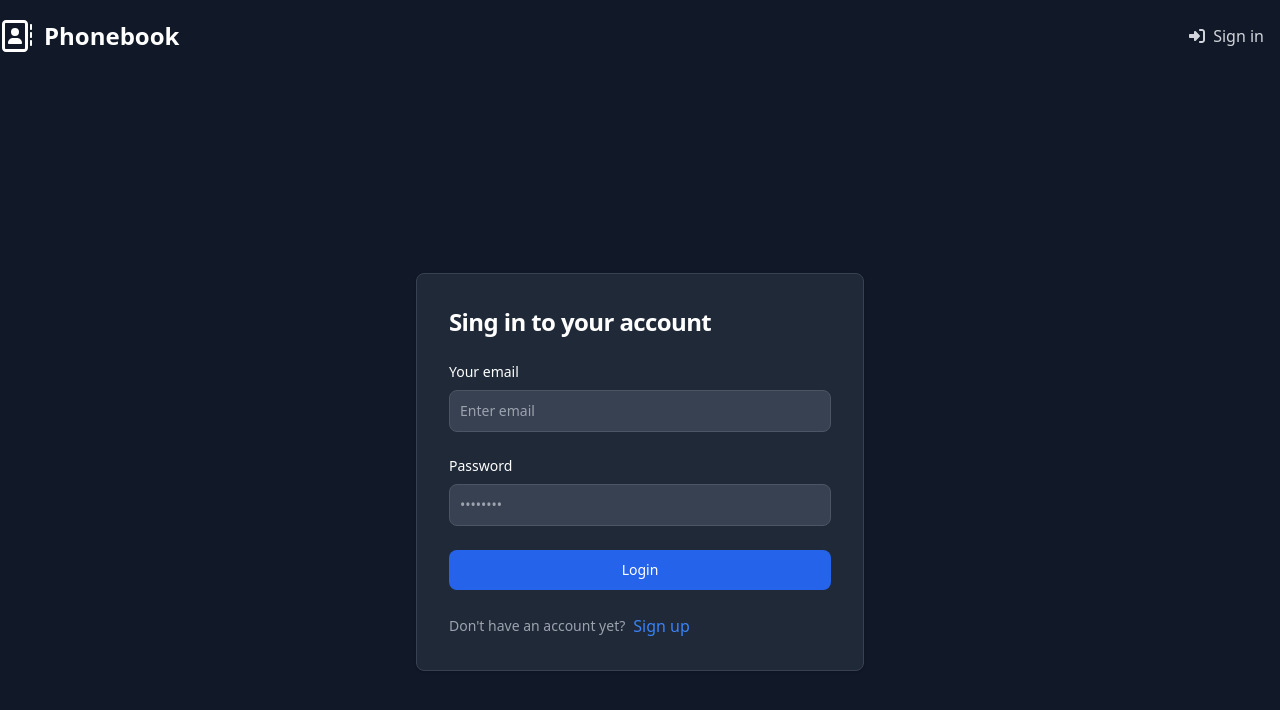
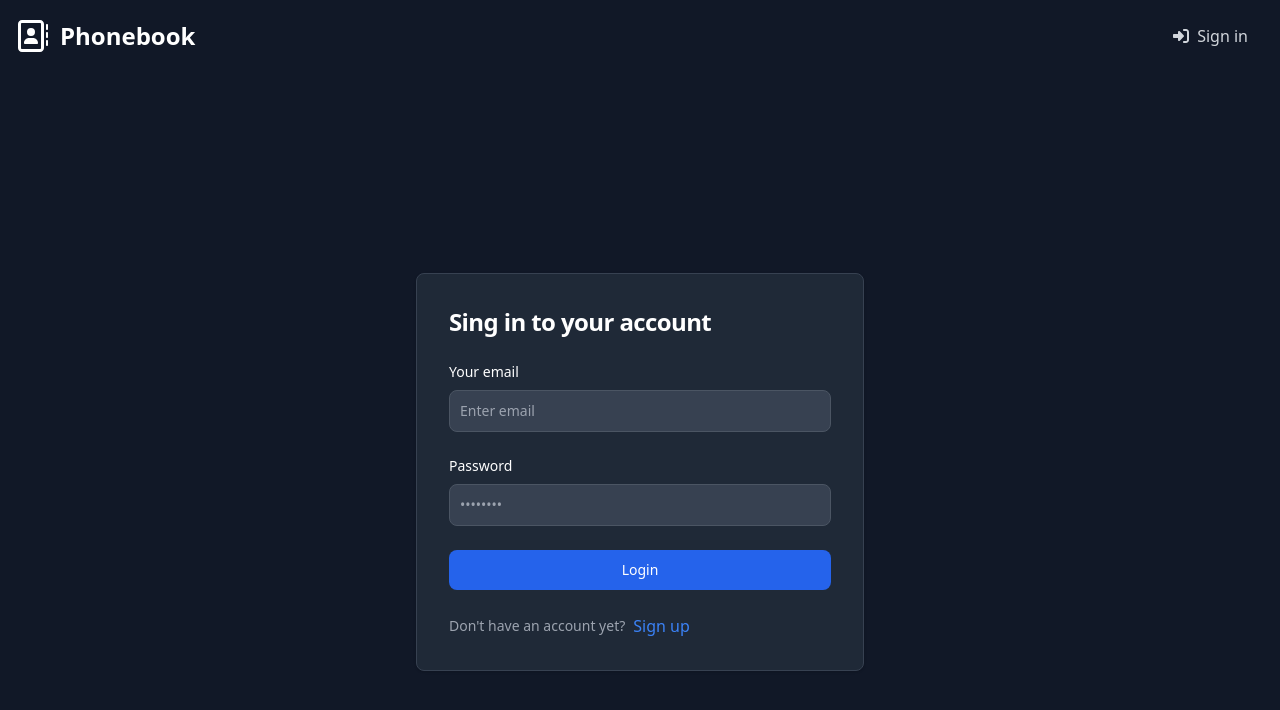
Before and after one commit to KJachimstal/phonebook, a React (Create React App) app: page /login in a window 1280 px wide. Shown: the top 710 px of the page. Built offline with nearby package versions, Linux system fonts and the light colour scheme.

Commit message:
Added styles to header

```diff
--- a/src/components/pages/Header.jsx
+++ b/src/components/pages/Header.jsx
@@ -1,10 +1,11 @@
 import { faAddressBook } from '@fortawesome/free-regular-svg-icons';
 import {
+  faBars,
   faRightFromBracket,
   faRightToBracket,
 } from '@fortawesome/free-solid-svg-icons';
 import { FontAwesomeIcon } from '@fortawesome/react-fontawesome';
-import React from 'react';
+import React, { useState } from 'react';
 import { useDispatch, useSelector } from 'react-redux';
 import { NavLink } from 'react-router-dom';
 import { selectCurrentUser, selectIsSignedIn } from 'redux/selectors';
@@ -14,14 +15,18 @@ const Header = () => {
   const dispatch = useDispatch();
   const isSignedIn = useSelector(selectIsSignedIn);
   const currentUser = useSelector(selectCurrentUser);
+  const [isHidden, setIsHidden] = useState(true);
 
   const handleSingOut = () => {
     dispatch(singOut());
   };
 
+  const handleClick = () => setIsHidden(state => !state);
+
   return (
-    <nav className="flex border-gray-200 bg-gray-900 container mx-auto">
-      <div className="flex flex-wrap items-center py-4">
+    <nav className="border-gray-200 bg-gray-900 container mx-auto">
+      <div className="flex">
+        <div className="flex flex-wrap items-center p-4">
           <NavLink to="/phonebook" className="flex items-center">
             <FontAwesomeIcon
               icon={faAddressBook}
@@ -32,7 +37,7 @@ const Header = () => {
             </span>
           </NavLink>
         </div>
-      <div className="flex ml-auto items-center py-4">
+        <div className="flex ml-auto items-center p-4">
           {!isSignedIn ? (
             <>
               <NavLink
@@ -45,6 +50,7 @@ const Header = () => {
             </>
           ) : (
             <>
+              <div className="hidden md:block">
                 <span className="mr-4 text-white font-semibold">
                   {currentUser.name}
                 </span>
@@ -55,8 +61,37 @@ const Header = () => {
                   <FontAwesomeIcon icon={faRightFromBracket} className="mr-2" />
                   Sign out
                 </button>
+              </div>
+              <div className="block md:hidden">
+                <button
+                  type="button"
+                  className="inline-flex items-center p-2 ml-3 text-sm rounded-lg focus:outline-none focus:ring-2 focus:ring-gray-600 text-gray-400 hover:bg-gray-700"
+                  onClick={handleClick}
+                >
+                  <FontAwesomeIcon icon={faBars} />
+                </button>
+              </div>
             </>
           )}
+        </div>
+      </div>
+      <div className={`${isHidden ? `hidden` : ''} w-full px-1`}>
+        <ul className="flex flex-col font-medium">
+          <li className="rounded-lg bg-gray-800 border-gray-700 mb-2 p-2">
+            <span className="mr-4 text-white font-semibold">
+              {currentUser.name}
+            </span>
+          </li>
+          <li className="rounded-lg bg-gray-800 border-gray-700 p-2">
+            <button
+              onClick={handleSingOut}
+              className="text-gray-300 focus:ring-4 focus:outline-none focus:ring-blue-300 font-medium rounded-lg text-center md:mr-0 hover:bg-blue-600 focus:ring-blue-800 transition-colors"
+            >
+              <FontAwesomeIcon icon={faRightFromBracket} className="mr-2" />
+              Sign out
+            </button>
+          </li>
+        </ul>
       </div>
     </nav>
   );
```
Lines whose indentation alone changed are shown as unchanged.
